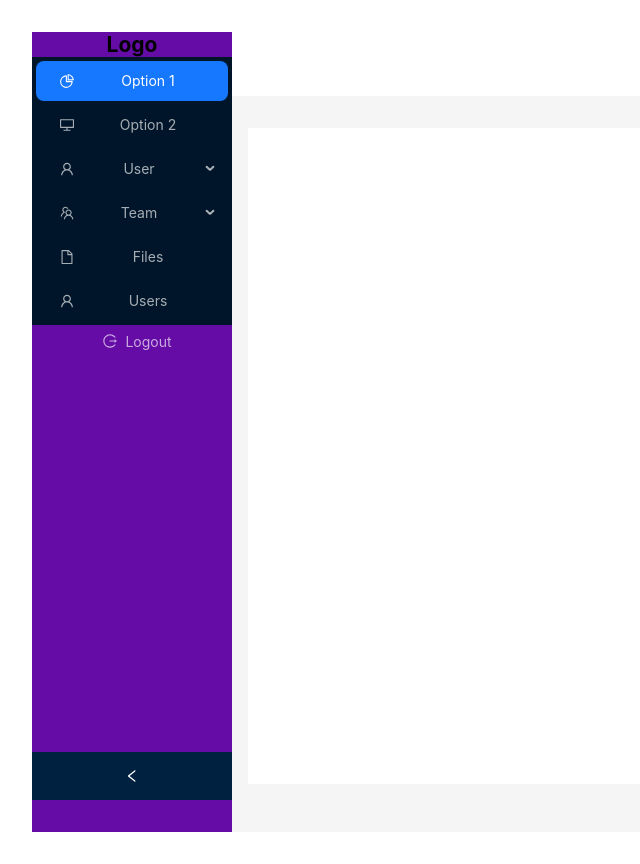
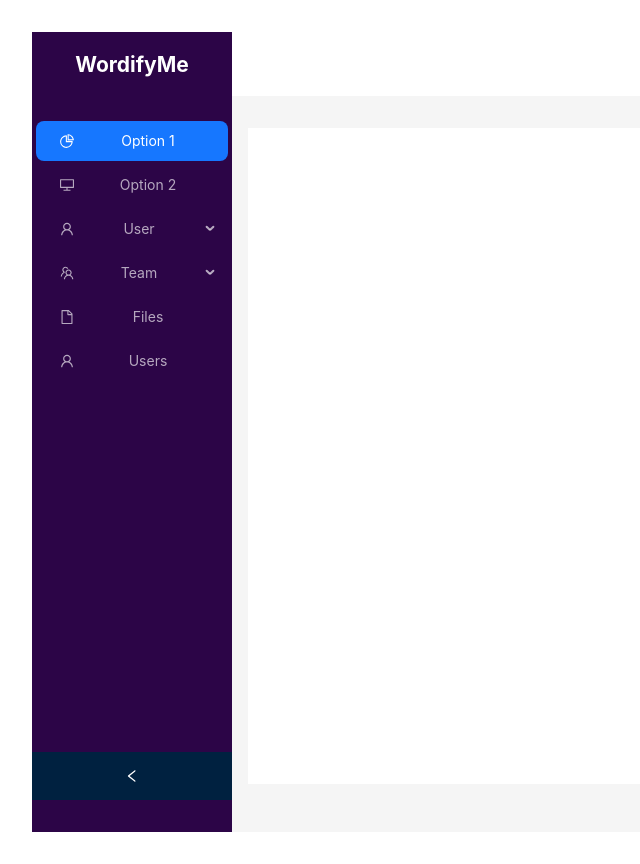
Before and after one commit to Education4ol/WordifyMe-Dashboard, a React (Vite) app: page /v1/profile in a window 1280 px wide. Shown: the whole page, without its empty margins (0-640 px from the left). Built offline with nearby package versions, Linux system fonts and the light colour scheme.

Commit message:
fix the side bar color

```diff
--- /dev/null
+++ b/src/Components/sidebarComponent.jsx
@@ -0,0 +1 @@
+//....
--- a/src/pages/Profile/Profile.jsx
+++ b/src/pages/Profile/Profile.jsx
@@ -1,5 +1,6 @@
 import React, { useState } from "react";
 import { ConfigProvider } from "antd";
+import Sidebar from "../../Components/sidebarComponent"; // Import the Sidebar component
 
 import "./Profile.css";
 import {
@@ -110,40 +111,38 @@ const App = () => {
 				minHeight: "100vh",
 			}}
 		>
+
+
+
 			<Sider
                 collapsible
                 collapsed={collapsed}
                 onCollapse={(value) => setCollapsed(value)}
                 className="layout-sider"
+                style={{ background: "#2c0547" }} // Change the background color here
             >
                 {collapsed ? (
                     <div>
-						<h1>L</h1>
+                        <h1 style={{ color: "white" , textAlign:"center" , paddingTop:20 }} >W</h1>
                     </div>
                 ) : (
                     <div>
-						<h1>Logo</h1>
+                        <h1 style={{ color: "white" , textAlign:"center" , paddingTop:20 }} >WordifyMe</h1>
                     </div>
                 )}
-				<div className="menu-wrapper">
-					<Menu
-						defaultSelectedKeys={["1"]}
-						mode="inline"
-						items={items}
-						theme="dark"
-						onSelect={handleMenuItemClick}
-					></Menu>
-					<div className="logout-button-wrapper">
-						<Button
-							type="text"
-							icon={<LogoutOutlined />}
-							className="log-out-button"
-						>
-							Logout
-						</Button>
-					</div>
+                <div className="menu-wrapper" style={{marginTop:40}}>
+                    <Menu defaultSelectedKeys={["1"]} style={{ background: "#2c0547" }} mode="inline" items={items} theme="dark" onSelect={handleMenuItemClick}></Menu>
+
                 </div>
             </Sider>
+
+
+
+
+
+
+
+
 			<Layout>
 				<Header
 					style={{
```
Also changed, not shown: src/Utils/constant.js (added). Lines whose indentation alone changed are shown as unchanged.
